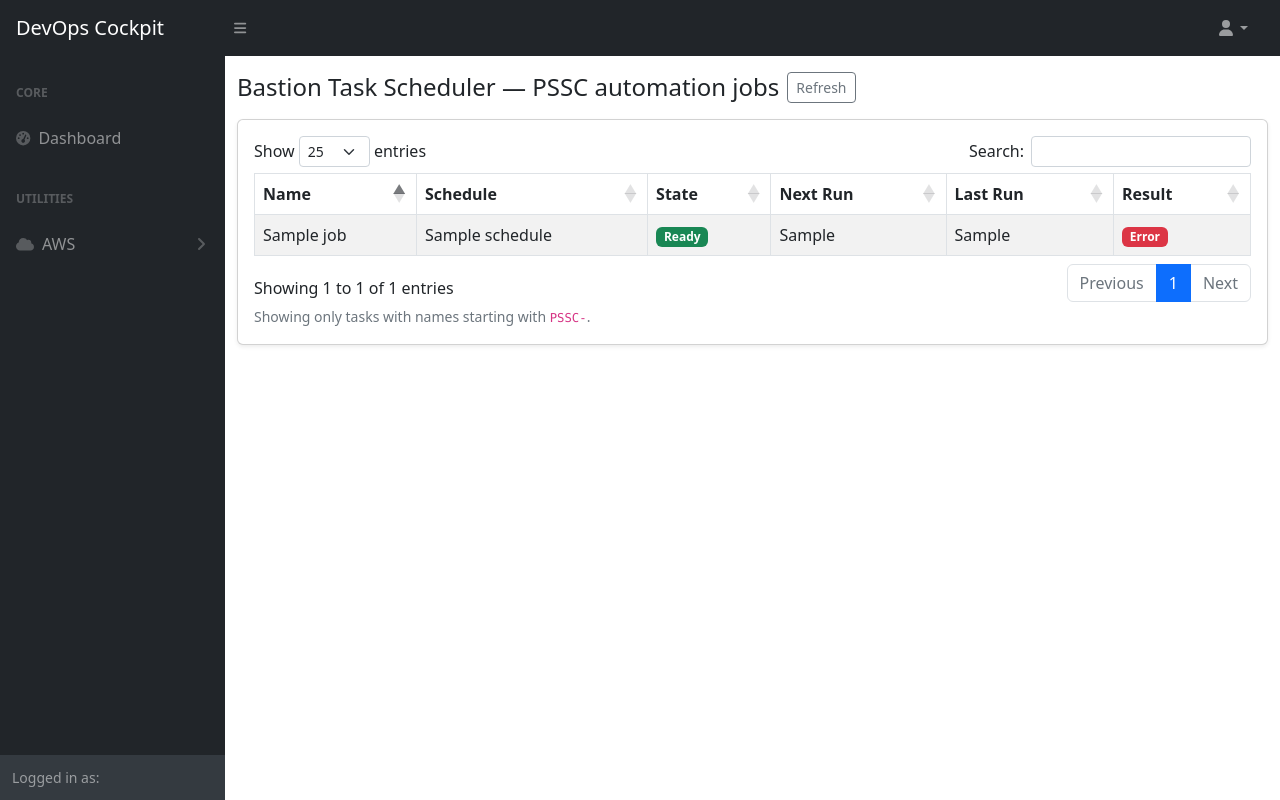
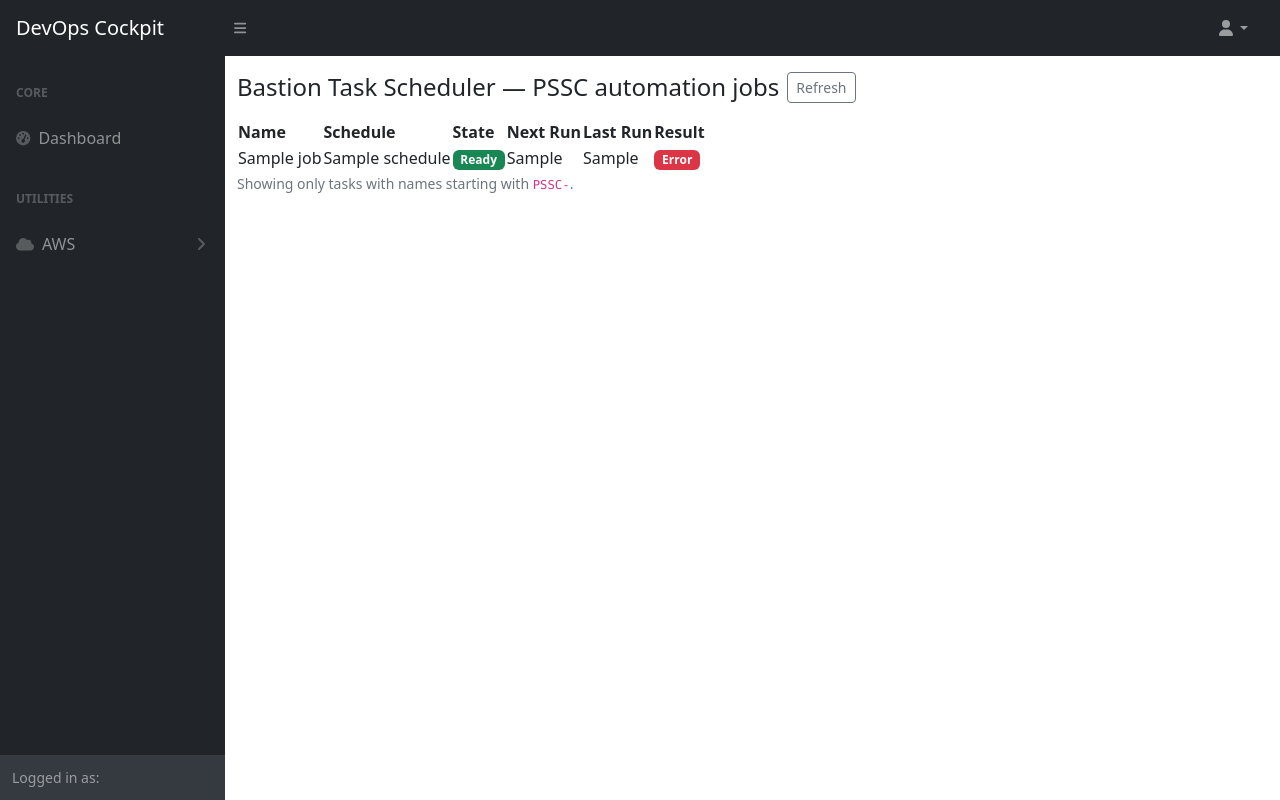
Before and after one commit to julianamindev/flaskv2, a Flask app: template flaskv2/templates/bastion/task_scheduler_jobs.html in a window 1280 px wide. Run offline with Flask 3, Linux system fonts and the light colour scheme; the template is opened without the code that fills it: most values are stand-ins (such as "Sample title", 1, 10 or a date in 2020); parts of the project's set-up code (start-up, migrations or seed data) failed here and were passed over; some libraries are stand-ins or nearby versions.

Commit message:
WIP - cleaned up userlist and tasks page

```diff
--- a/flaskv2/templates/bastion/task_scheduler_jobs.html
+++ b/flaskv2/templates/bastion/task_scheduler_jobs.html
@@ -1,28 +1,24 @@
 {% extends "base/home/home-base.html" %}
+
 {% block title %}Task Scheduler Jobs{% endblock %}
 
-{% block extra_head %}
-  <link rel="stylesheet" href="https://cdn.datatables.net/2.0.8/css/dataTables.bootstrap5.min.css">
-{% endblock %}
-
 {% block main %}
+<main>
 <div class="container-fluid py-3">
     <div class="d-flex align-items-center gap-2 mb-3 flex-wrap">
         <h4 class="mb-0">Bastion Task Scheduler — PSSC automation jobs</h4>
         <button class="btn btn-outline-secondary btn-sm" onclick="location.reload()">Refresh</button>
     </div>
 
-  <div class="card shadow-sm">
     <div class="card-body">
-      <div class="table-responsive">
-        <table id="jobsTable" class="table table-striped table-hover table-bordered">
+        <table id="datatablesSimple">
           <thead>
             <tr>
               <th>Name</th>
               <th>Schedule</th>
               <th>State</th>
-              <th class="text-start">Next Run</th>
-              <th class="text-start">Last Run</th>
+              <th>Next Run</th>
+              <th>Last Run</th>
               <th>Result</th>
             </tr>
           </thead>
@@ -61,20 +57,10 @@
       <small class="text-muted">Showing only tasks with names starting with <code>PSSC-</code>.</small>
     </div>
 </div>
-</div>
+</main>
 {% endblock %}
 
 {% block extra_scripts %}
-  <script src="https://code.jquery.com/jquery-3.7.1.min.js"></script>
-  <script src="https://cdn.datatables.net/2.0.8/js/dataTables.min.js"></script>
-  <script src="https://cdn.datatables.net/2.0.8/js/dataTables.bootstrap5.min.js"></script>
-  <script>
-    $(function () {
-      $("#jobsTable").DataTable({
-        order: [[0, "asc"]],
-        pageLength: 25,
-        stateSave: true
-      });
-    });
-  </script>
+    <script src="https://cdn.jsdelivr.net/npm/simple-datatables@7.1.2/dist/umd/simple-datatables.min.js" crossorigin="anonymous"></script>
+    <script src="{{ url_for('static', filename='js/datatables-simple-demo.js') }}"></script>
 {% endblock %}
```
Also changed, not shown: flaskv2/templates/userlist.html (+5 -4 lines). Lines whose indentation alone changed are shown as unchanged.
